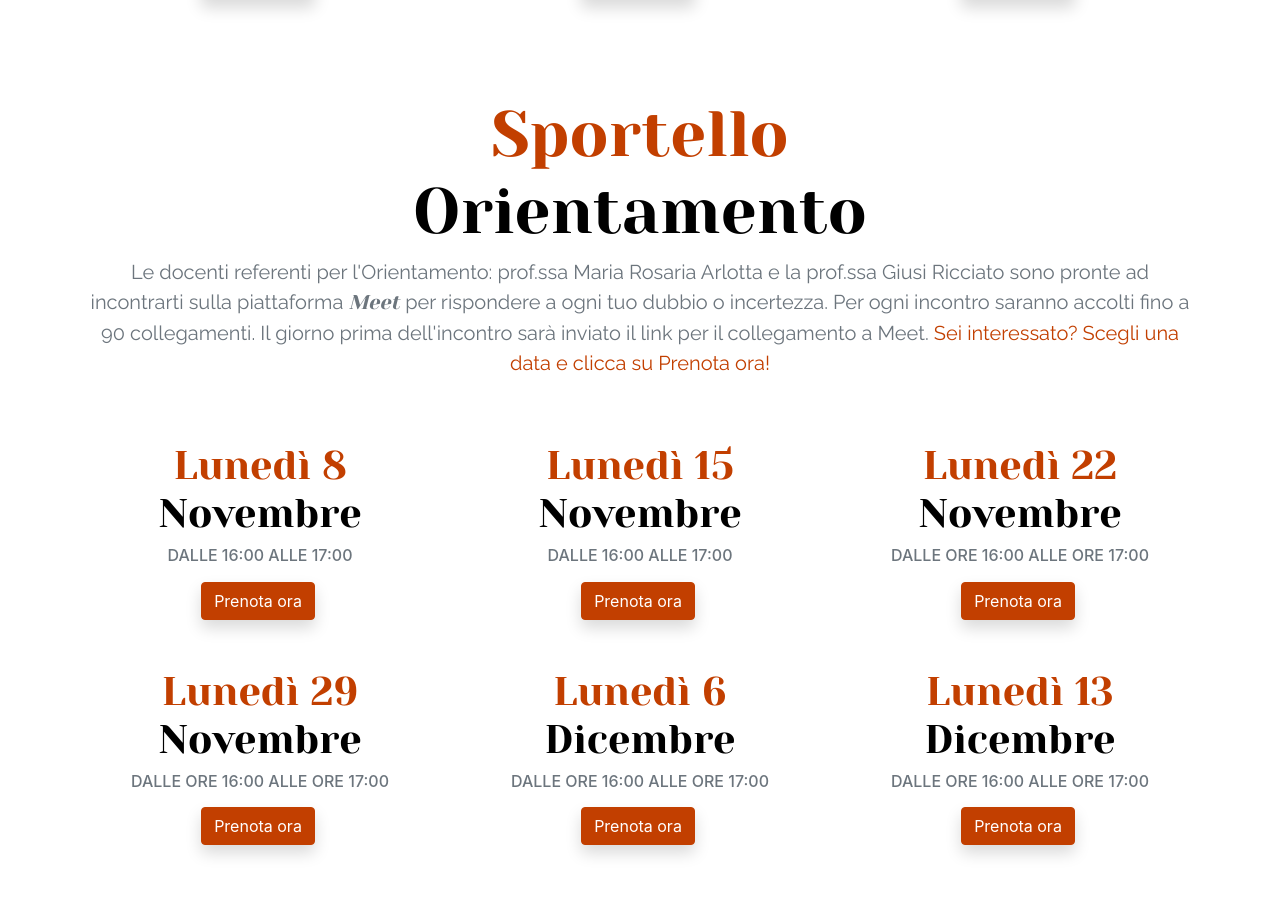
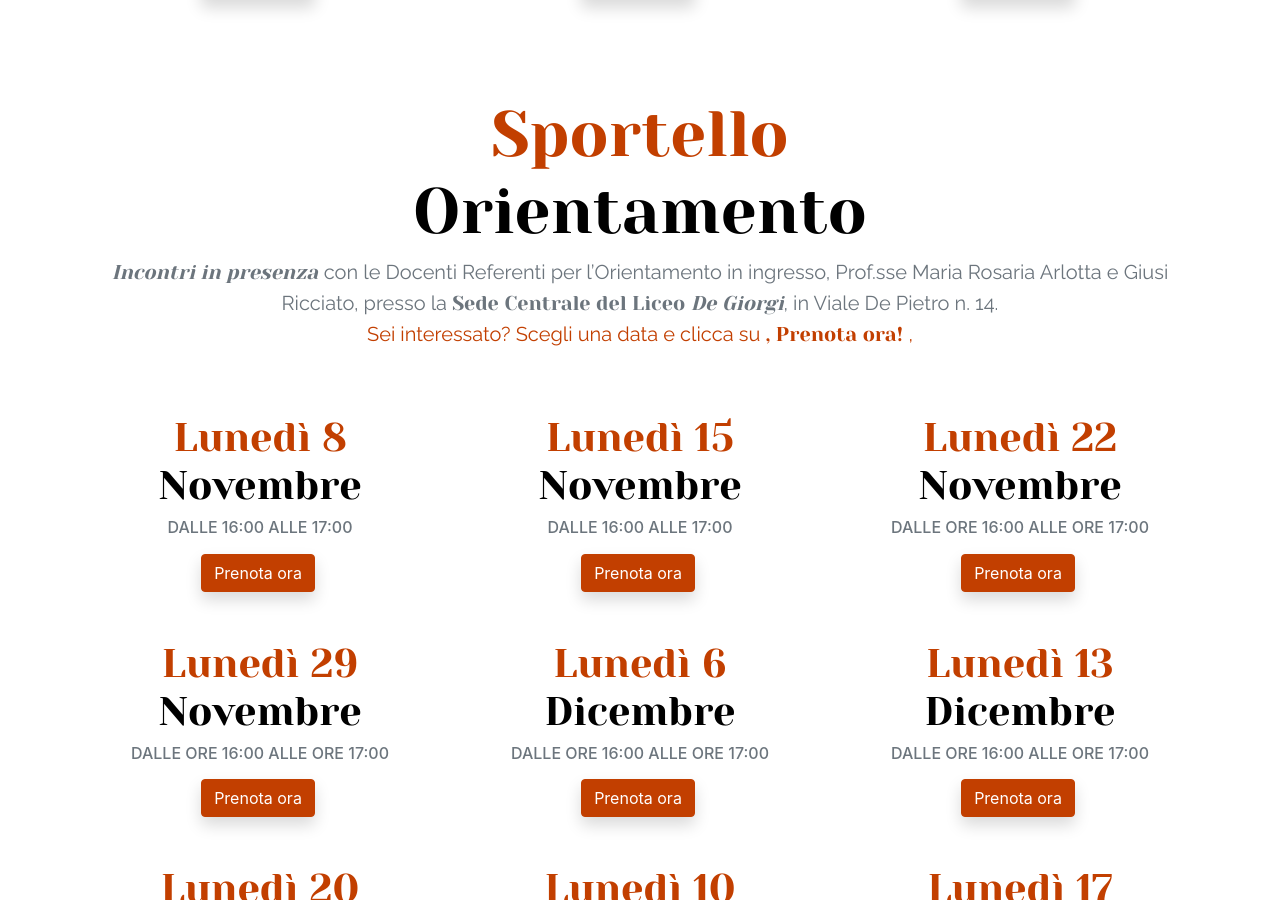
Before and after one commit to PiervitoCreanza/orientamento.liceodegiorgi.edu.it, a Jekyll site: the page built from incontri.html, in a window 1280 px wide and 900 px high, scrolled down 1472 px. Built offline with Jekyll 4.4.1, drawn with Linux system fonts in a browser that asks for light colours.

Commit message:
Updated '_data/incontri.json' via CloudCannon

```diff
--- a/_data/incontri.json
+++ b/_data/incontri.json
@@ -30,7 +30,7 @@
 		},
 		{
 			"titolo": "<span class='text-red'>Sportello</span></br>Orientamento",
-			"sottotitolo": "Le docenti referenti per l'Orientamento: prof.ssa Maria Rosaria Arlotta e la prof.ssa Giusi Ricciato sono pronte ad incontrarti sulla piattaforma <b> <i>Meet </b> </i>per rispondere a ogni tuo dubbio o incertezza. Per ogni incontro saranno accolti fino a 90 collegamenti. Il giorno prima dell'incontro sarà inviato il link per il collegamento a Meet. <span class='text-red'>Sei interessato? Scegli una data e clicca su Prenota ora!</span>",
+			"sottotitolo": "<b> <i> Incontri in presenza </b> </i> con le Docenti Referenti per l’Orientamento in ingresso, Prof.sse Maria Rosaria Arlotta e Giusi Ricciato, presso la <b>Sede Centrale del Liceo <i>De Giorgi</i></b>, in Viale De Pietro n. 14. <br> <span class='text-red'>Sei interessato? Scegli una data e clicca su <b>, Prenota ora! </b>, </span>",
 			"date": [
 				{
 					"giorno": "Lunedì 8",
```
